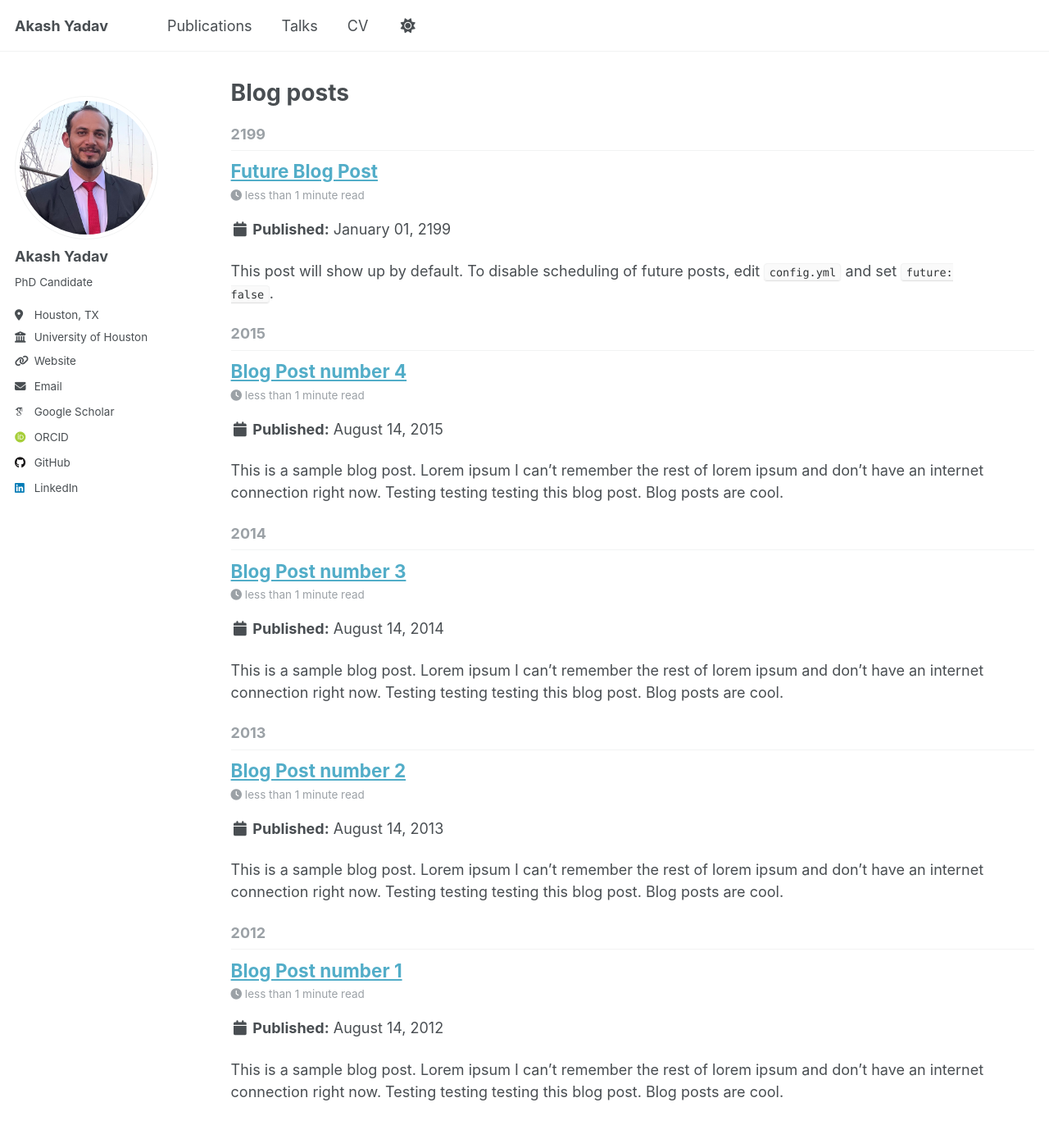
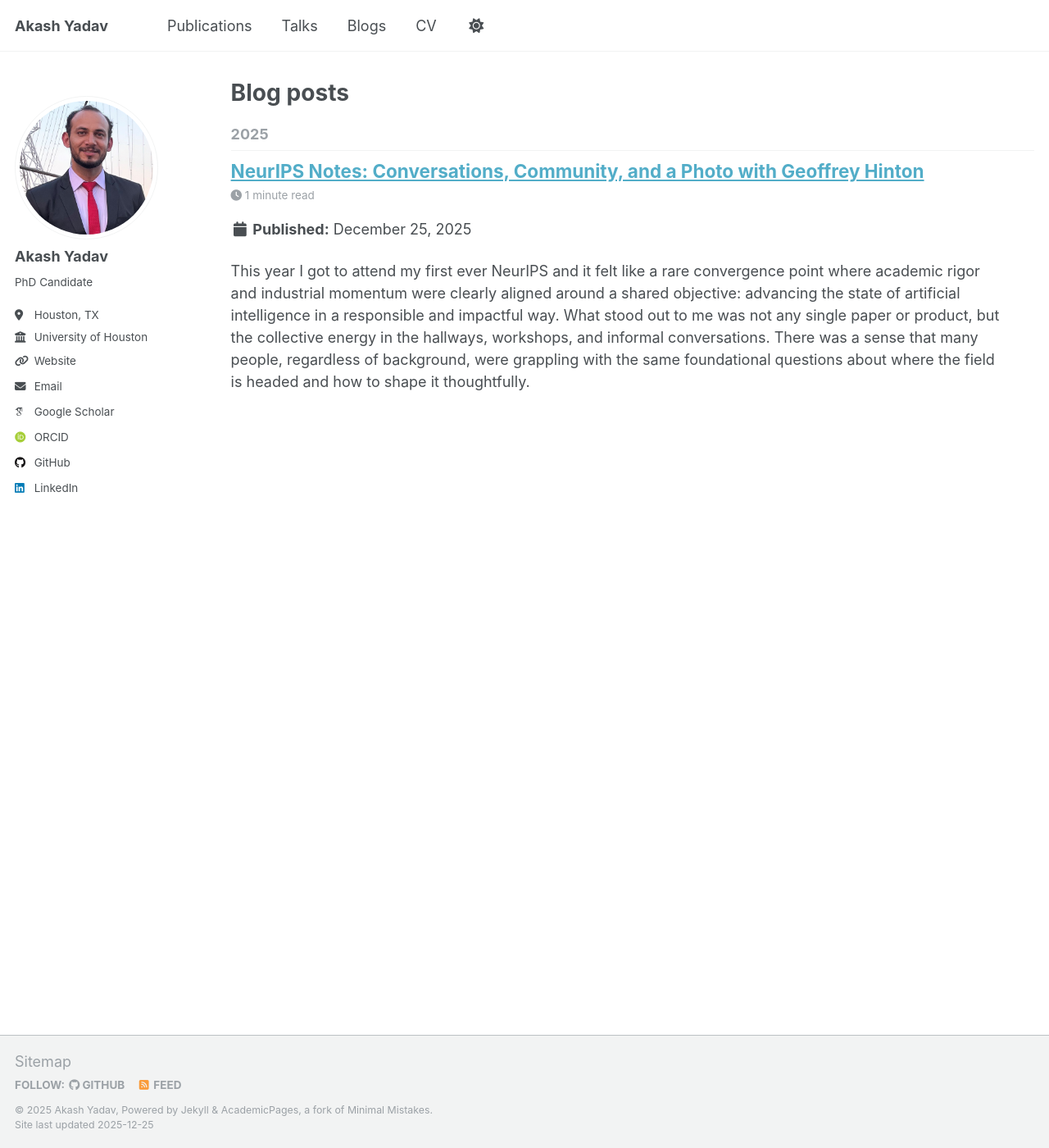
Before and after one commit to akashyadav0210/akashyadav0210.github.io, a Jekyll site: the page built from _pages/year-archive.html, in a window 1280 px wide and 1400 px high. Shown: the whole window at 82% size. Built offline with Jekyll 4.4.1, drawn with Linux system fonts in a browser that asks for light colours; some web fonts are replaced.

Commit message:
Include blogs section

```diff
--- a/_data/navigation.yml
+++ b/_data/navigation.yml
@@ -17,8 +17,8 @@ main:
   #- title: "Teaching"
   #  url: /teaching/
 
- # - title: "Blog Posts"
- #  url: /year-archive/
+  - title: "Blogs"
+    url: /year-archive/
 
   - title: "CV"
     url: /cv/
--- a/_posts/2012-08-14-blog-post-1.md
+++ /dev/null
@@ -1,20 +0,0 @@
----
-title: 'Blog Post number 1'
-date: 2012-08-14
-permalink: /posts/2012/08/blog-post-1/
-tags:
-  - cool posts
-  - category1
-  - category2
----
-
-This is a sample blog post. Lorem ipsum I can't remember the rest of lorem ipsum and don't have an internet connection right now. Testing testing testing this blog post. Blog posts are cool.
-
-Headings are cool
-======
-
-You can have many headings
-======
-
-Aren't headings cool?
-------
--- a/_posts/2013-08-14-blog-post-2.md
+++ /dev/null
@@ -1,20 +0,0 @@
----
-title: 'Blog Post number 2'
-date: 2013-08-14
-permalink: /posts/2013/08/blog-post-2/
-tags:
-  - cool posts
-  - category1
-  - category2
----
-
-This is a sample blog post. Lorem ipsum I can't remember the rest of lorem ipsum and don't have an internet connection right now. Testing testing testing this blog post. Blog posts are cool.
-
-Headings are cool
-======
-
-You can have many headings
-======
-
-Aren't headings cool?
-------
--- a/_posts/2014-08-14-blog-post-3.md
+++ /dev/null
@@ -1,20 +0,0 @@
----
-title: 'Blog Post number 3'
-date: 2014-08-14
-permalink: /posts/2014/08/blog-post-3/
-tags:
-  - cool posts
-  - category1
-  - category2
----
-
-This is a sample blog post. Lorem ipsum I can't remember the rest of lorem ipsum and don't have an internet connection right now. Testing testing testing this blog post. Blog posts are cool.
-
-Headings are cool
-======
-
-You can have many headings
-======
-
-Aren't headings cool?
-------
--- /dev/null
+++ b/_posts/2025-12-25-blog-post-1.md
@@ -0,0 +1,25 @@
+---
+title: "NeurIPS Notes: Conversations, Community, and a Photo with Geoffrey Hinton"
+date: 2025-12-25
+permalink: /posts/2025/12/neurips-notes/
+tags:
+  - neurips
+  - conference
+  - reflections
+  - ai
+---
+
+This year I got to attend my first ever NeurIPS and it felt like a rare convergence point where academic rigor and industrial momentum were clearly aligned around a shared objective: advancing the state of artificial intelligence in a responsible and impactful way. What stood out to me was not any single paper or product, but the collective energy in the hallways, workshops, and informal conversations. There was a sense that many people, regardless of background, were grappling with the same foundational questions about where the field is headed and how to shape it thoughtfully.
+
+![Tesla exhibit at NeurIPS](/images/blogs/neurips-2025-tesla.jpeg)
+*A glimpse of the Tesla demo area on the expo floor.*
+
+The expo floor captured this blend well. Industry exhibits showcased increasingly polished systems, while nearby discussions often circled back to fundamentals: data, alignment, robustness, and long-term impact. Even brief exchanges with strangers often turned into meaningful conversations about trade-offs, open problems, and lessons learned from work that did not go as planned.
+
+![Photo with Geoffrey Hinton](/images/blogs/neurips-2025-hinton.jpeg)
+*A quick moment with Geoffrey Hinton.*
+
+A particularly memorable moment for me was meeting Geoffrey Hinton. I have followed his work for years, and encountering him in person was both surreal and grounding. The interaction itself was brief, but it carried a certain symbolic weight.
+
+
+Overall, NeurIPS felt less like a traditional conference and more like a vibrant crossroads where ideas, people, and aspirations converged. It reinforced my belief that progress in AI will require not just technical breakthroughs, but also ongoing dialogue and collaboration across diverse communities. I left inspired and eager to contribute to this evolving landscape.
--- a/_posts/2199-01-01-future-post.md
+++ /dev/null
@@ -1,11 +0,0 @@
----
-title: 'Future Blog Post'
-date: 2199-01-01
-permalink: /posts/2012/08/blog-post-4/
-tags:
-  - cool posts
-  - category1
-  - category2
----
-
-This post will show up by default. To disable scheduling of future posts, edit `config.yml` and set `future: false`.
```
Also changed, not shown: _posts/2015-08-14-blog-post-4.md (deleted, +0 -20 lines), images/blogs/neurips-2025-UQUH-lab.jpeg (added), images/blogs/neurips-2025-hinton.jpeg (added), images/blogs/neurips-2025-tesla.jpeg (added).
